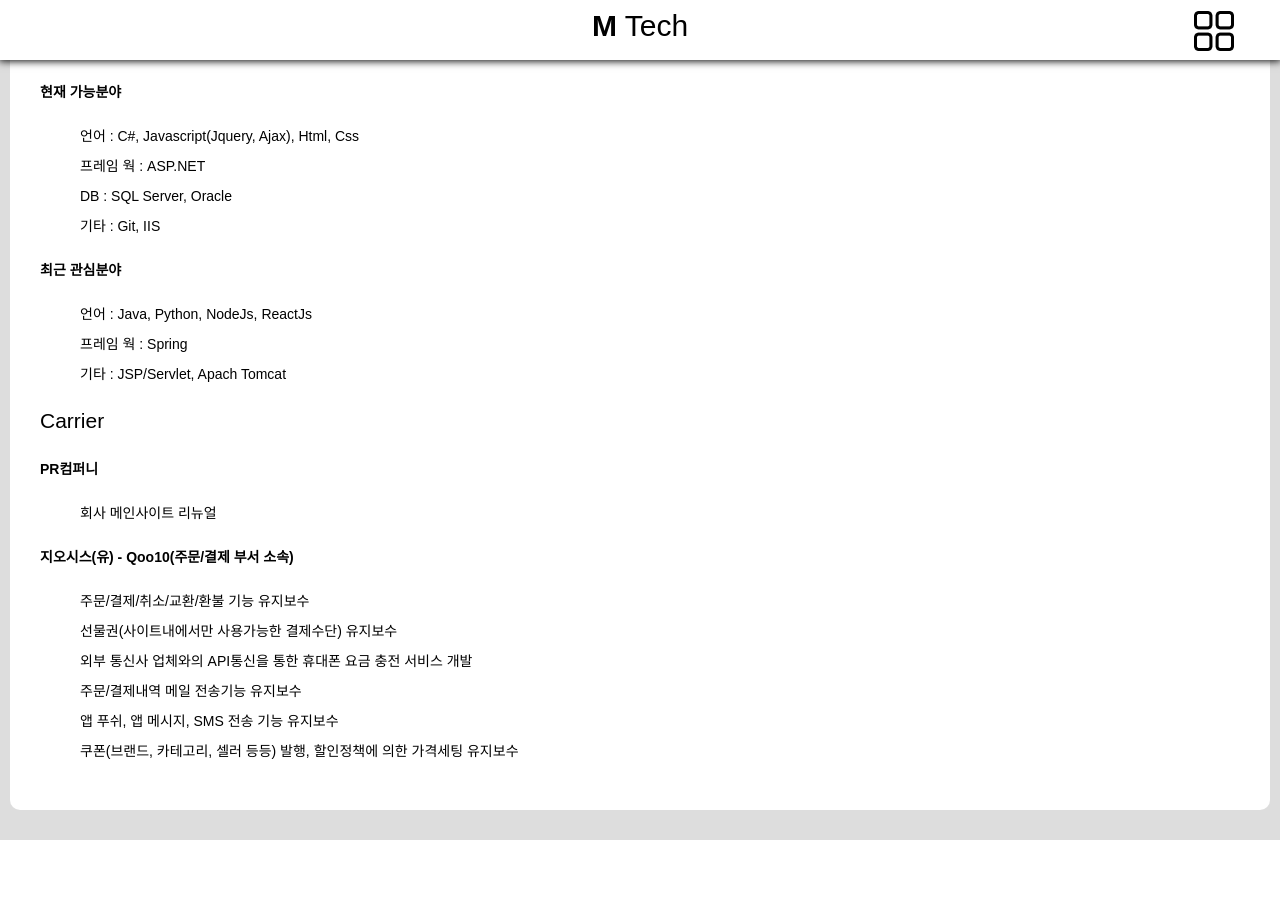
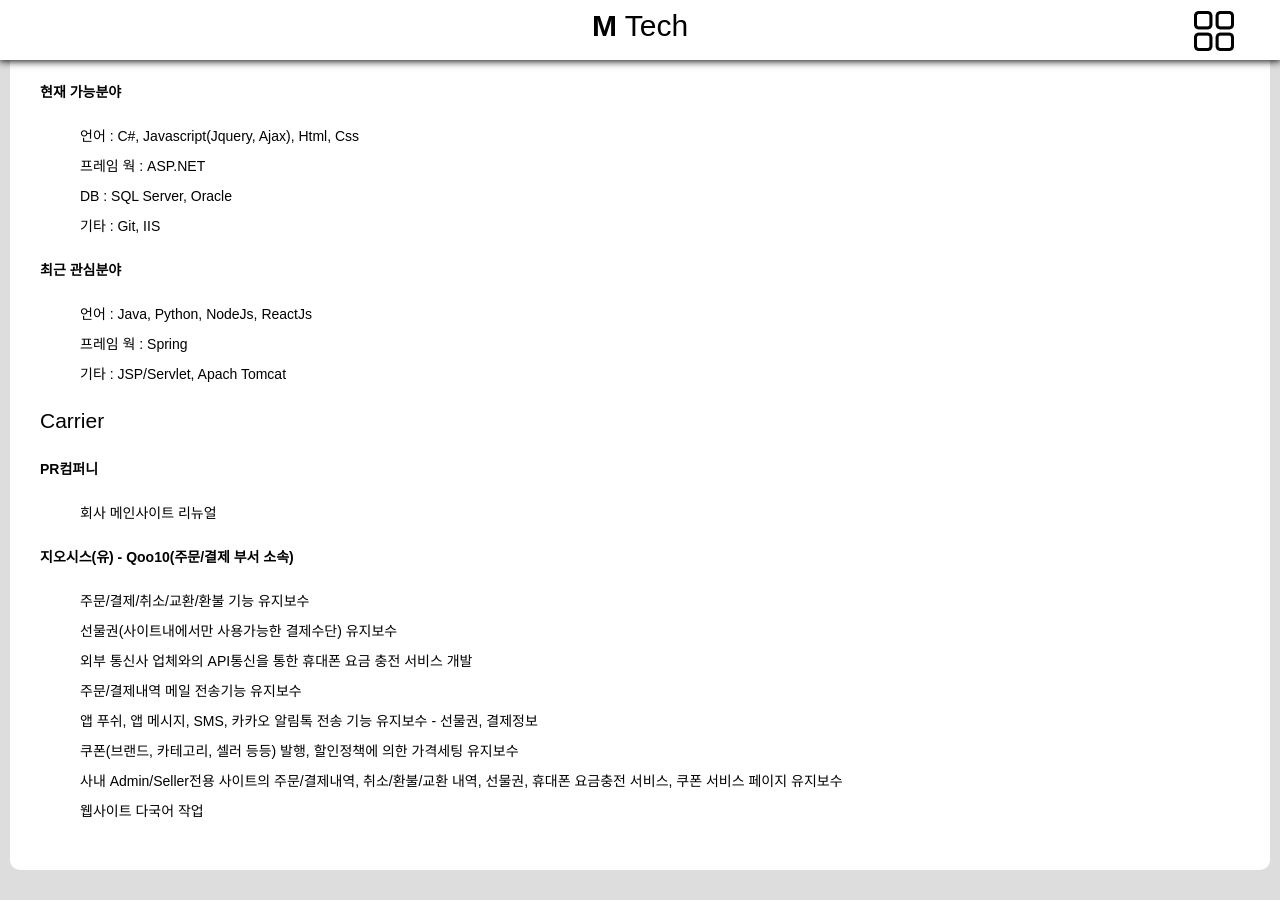
Before and after one commit to leemugeun/leemugeun.github.io, a Jekyll site: the page built from _posts/2020-03-06-profile.md, in a window 1280 px wide and 900 px high, scrolled down 633 px. Built offline with Jekyll 4.4.1, drawn with Linux system fonts in a browser that asks for light colours; before the commit the page ends 1473 px from its top, so only the background shows below that.

Commit message:
2020-03-06 Profile

```diff
--- a/_posts/2020-03-06-profile.md
+++ b/_posts/2020-03-06-profile.md
@@ -33,5 +33,7 @@ permalink: /profile
 1. 선물권(사이트내에서만 사용가능한 결제수단) 유지보수
 1. 외부 통신사 업체와의 API통신을 통한 휴대폰 요금 충전 서비스 개발
 1. 주문/결제내역 메일 전송기능 유지보수
-1. 앱 푸쉬, 앱 메시지, SMS 전송 기능 유지보수
+1. 앱 푸쉬, 앱 메시지, SMS, 카카오 알림톡 전송 기능 유지보수 - 선물권, 결제정보
 1. 쿠폰(브랜드, 카테고리, 셀러 등등) 발행, 할인정책에 의한 가격세팅 유지보수
+1. 사내 Admin/Seller전용 사이트의 주문/결제내역, 취소/환불/교환 내역, 선물권, 휴대폰 요금충전 서비스, 쿠폰 서비스 페이지 유지보수
+1. 웹사이트 다국어 작업
```
